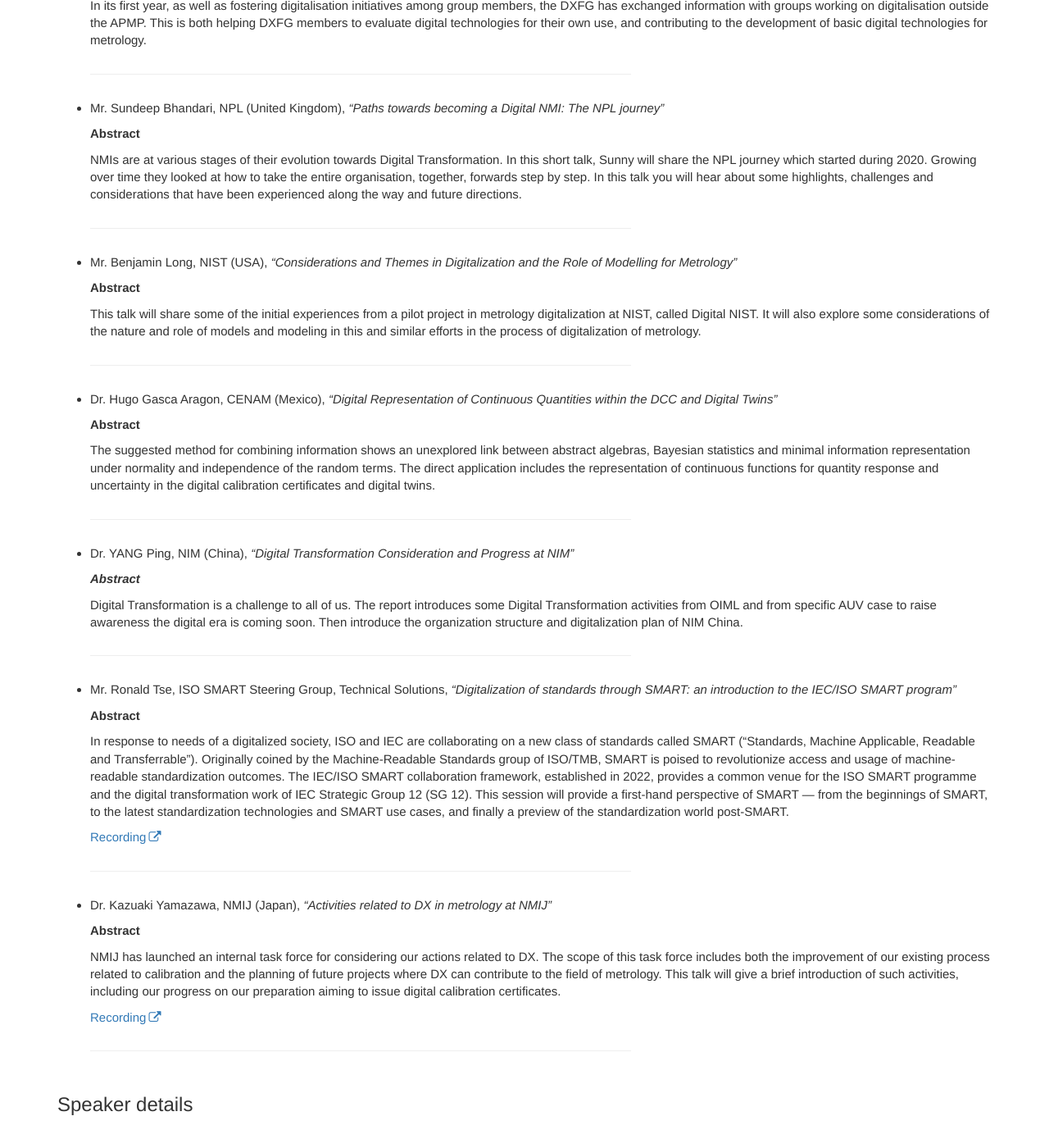
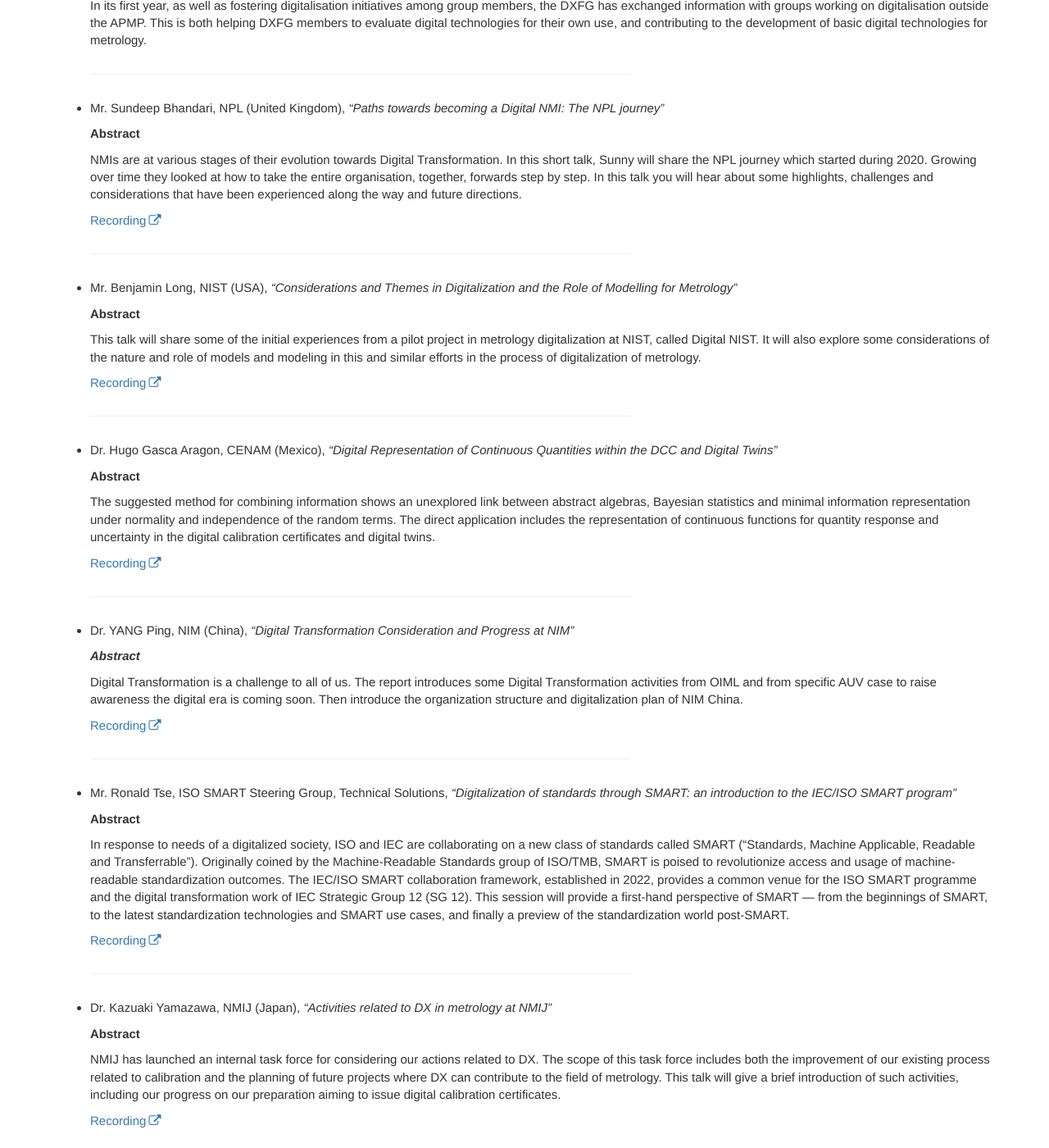
Before and after one commit to apmp-dxfg/apmp-dxfg.github.io, a Jekyll site: the page built from _posts/2022-10-21-DXFG-end-of-year-webinar.md, in a window 1280 px wide and 1400 px high, scrolled down 494 px. Shown: the whole window at 82% size. Built offline with Jekyll 4.4.1, drawn with Linux system fonts in a browser that asks for light colours; comment, search, counter and statistics services are not loaded.

Commit message:
Other presentations

```diff
--- a/_posts/2022-10-21-DXFG-end-of-year-webinar.md
+++ b/_posts/2022-10-21-DXFG-end-of-year-webinar.md
@@ -35,6 +35,10 @@
 
    NMIs are at various stages of their evolution towards Digital Transformation. In this short talk, Sunny will share the NPL journey which started during 2020. Growing over time they looked at how to take the entire organisation, together, forwards step by step. In this talk you will hear about some highlights, challenges and considerations that have been experienced along the way and future directions.
 
+   <p>
+   <a href="https://youtu.be/Es386wDM5NY" target="_blank">Recording</a>
+   </p>
+
    <hr style="width:60%;text-align:left;margin-left:0">
 
 * Mr. Benjamin Long, NIST (USA), _"Considerations and Themes in Digitalization and the Role of Modelling for Metrology"_
@@ -44,6 +48,10 @@
    This talk will share some of the initial experiences from a pilot project in metrology digitalization at NIST, called Digital NIST.
    It will also explore some considerations of the nature and role of models and modeling in this and similar efforts in the process of digitalization of metrology.
 
+   <p>
+   <a href="https://youtu.be/WTE8hE223xw" target="_blank">Recording</a>
+   </p>
+
    <hr style="width:60%;text-align:left;margin-left:0">
 
 * Dr. Hugo Gasca Aragon, CENAM (Mexico), _"Digital Representation of Continuous Quantities within the DCC and Digital Twins"_
@@ -52,6 +60,10 @@
 
    The suggested method for combining information shows an unexplored link between abstract algebras, Bayesian statistics and minimal information representation under normality and independence of the random terms. The direct application includes the representation of continuous functions for quantity response and uncertainty in the digital calibration certificates and digital twins.
 
+   <p>
+   <a href="https://youtu.be/Q6x4IpiEoww" target="_blank">Recording</a>
+   </p>
+
    <hr style="width:60%;text-align:left;margin-left:0">
 
 * Dr. YANG Ping, NIM (China), _"Digital Transformation Consideration and Progress at NIM"_
@@ -59,6 +71,10 @@
    **_Abstract_**
 
     Digital Transformation is a challenge to all of us. The report introduces some Digital Transformation activities from OIML and from specific AUV case to raise awareness the digital era is coming soon. Then introduce the organization structure and digitalization plan of NIM China.
+
+   <p>
+   <a href="https://youtu.be/BeDDDaHG3AM" target="_blank">Recording</a>
+   </p>
 
    <hr style="width:60%;text-align:left;margin-left:0">
 
```
